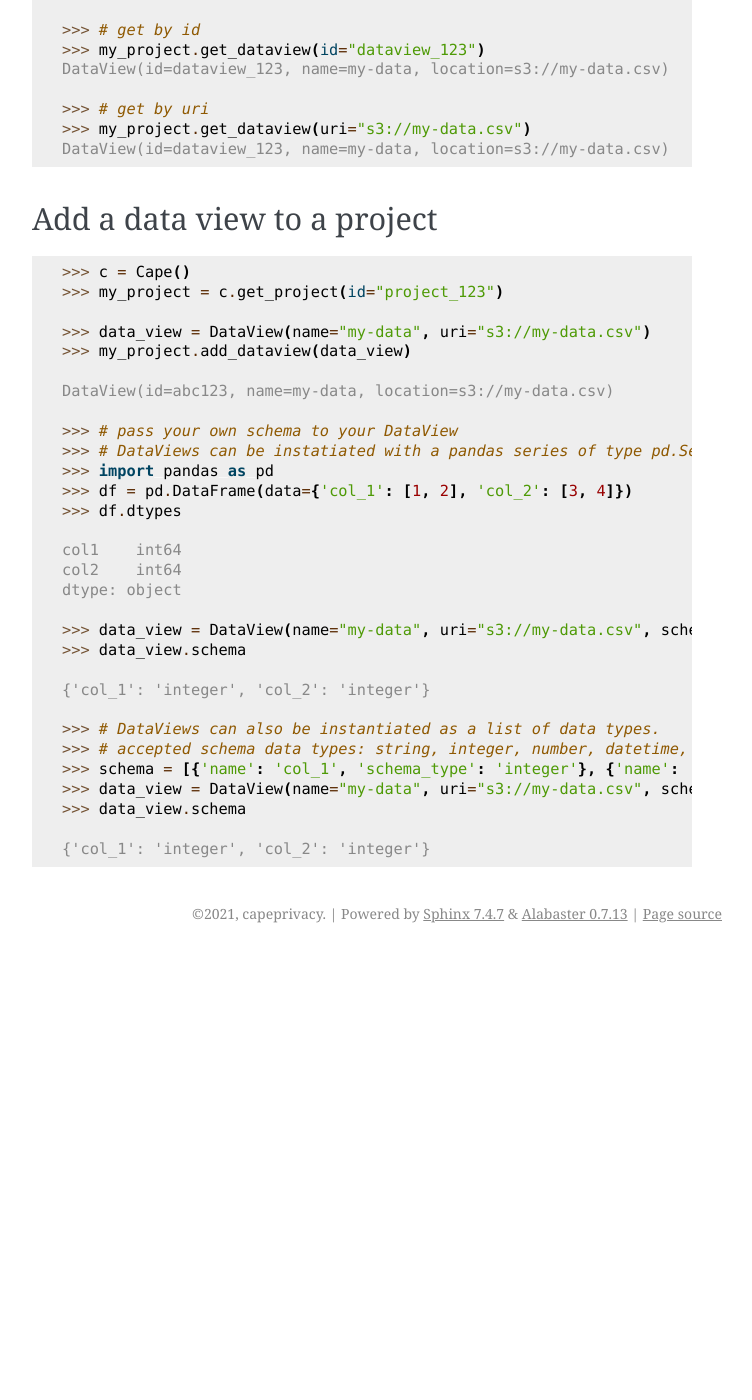
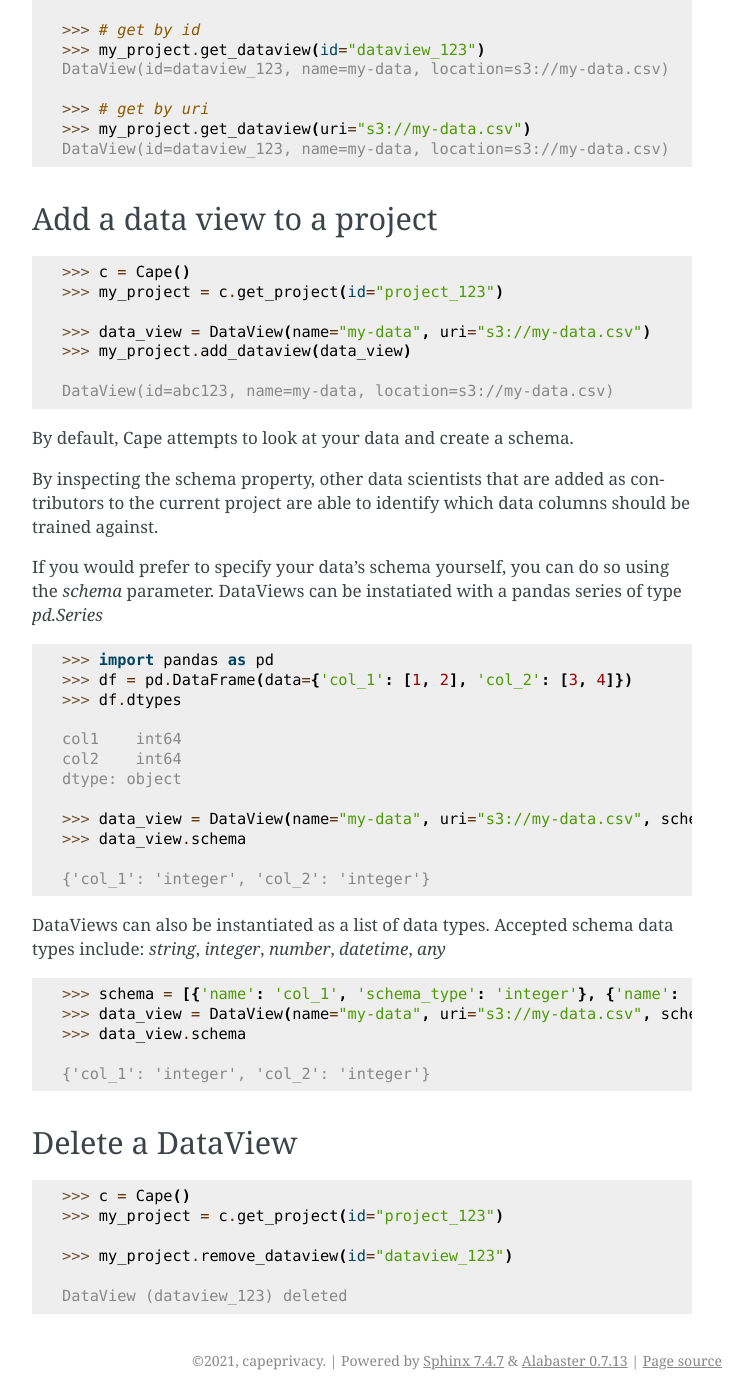
Before and after one commit to juyongdo/pycape, a Sphinx documentation site: the page built from doc/examples/DataView.rst, in a window 1280 px wide and 1400 px high, scrolled down 503 px. Shown: the whole window, without its empty margins (388-1140 px from the left). Built offline with Sphinx 7.4.7, drawn with Linux system fonts in a browser that asks for light colours; before the commit the page ends 1456 px from its top, so only the background shows below that.

```diff
--- a/doc/examples/Cape.rst
+++ b/doc/examples/Cape.rst
@@ -9,9 +9,14 @@ Login
     >>> c = Cape()
     >>> c.login(token="abc,123", endpoint="http://cape.com")
 
+    Login successful
+
 It is also possible to set your Auth Token and Coordinator endpoint via the environment variables `CAPE_TOKEN` and `CAPE_COORDINATOR`.
 
 .. code-block:: python
 
+    # Call the login method after exporting CAPE_TOKEN and CAPE_COORDINATOR.
     >>> c = Cape()
     >>> c.login()
+
+    Login successful
--- a/doc/examples/DataView.rst
+++ b/doc/examples/DataView.rst
@@ -48,8 +48,14 @@ Add a data view to a project
 
     DataView(id=abc123, name=my-data, location=s3://my-data.csv)
 
-    >>> # pass your own schema to your DataView
-    >>> # DataViews can be instatiated with a pandas series of type pd.Series
+By default, Cape attempts to look at your data and create a schema.
+
+By inspecting the schema property, other data scientists that are added as contributors to the current project are able to identify which data columns should be trained against.
+
+If you would prefer to specify your data's schema yourself, you can do so using the `schema` parameter. DataViews can be instatiated with a pandas series of type `pd.Series`
+
+.. code-block:: python
+
     >>> import pandas as pd
     >>> df = pd.DataFrame(data={'col_1': [1, 2], 'col_2': [3, 4]})
     >>> df.dtypes
@@ -63,10 +69,25 @@ Add a data view to a project
 
     {'col_1': 'integer', 'col_2': 'integer'}
 
-    >>> # DataViews can also be instantiated as a list of data types.
-    >>> # accepted schema data types: string, integer, number, datetime, any
+DataViews can also be instantiated as a list of data types. Accepted schema data types include: `string`, `integer`, `number`, `datetime`, `any`
+
+.. code-block:: python
+
     >>> schema = [{'name': 'col_1', 'schema_type': 'integer'}, {'name': 'col_2', 'schema_type': 'integer'}]
     >>> data_view = DataView(name="my-data", uri="s3://my-data.csv", schema=schema)
     >>> data_view.schema
 
     {'col_1': 'integer', 'col_2': 'integer'}
+
+
+Delete a DataView
+-----------------
+
+.. code-block:: python
+
+    >>> c = Cape()
+    >>> my_project = c.get_project(id="project_123")
+
+    >>> my_project.remove_dataview(id="dataview_123")
+
+    DataView (dataview_123) deleted
```
Also changed, not shown: doc/examples/Job.rst (+7 -4 lines), doc/index.rst (+1 -6 lines), doc/introduction.rst (added, +35 -0 lines).
